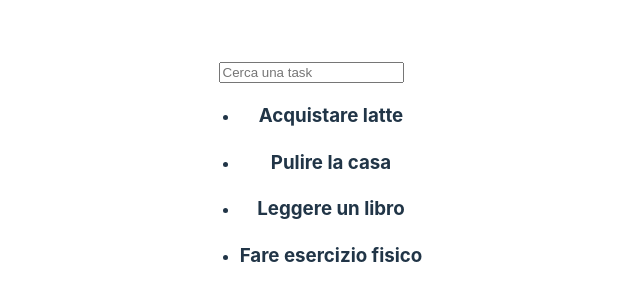
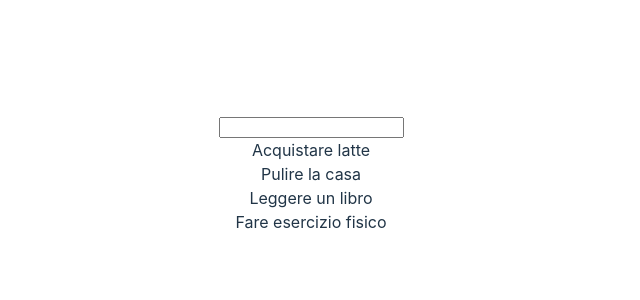
Before and after one commit to marinademinescu/nicoleo-react, a React (Vite) app: page / in a window 1280 px wide. Shown: the part 226-526 px from the top of the page, without its empty margins (329-969 px from the left). Built offline with nearby package versions, Linux system fonts and the light colour scheme.

Commit message:
commit modifiche

```diff
--- a/src/App.jsx
+++ b/src/App.jsx
@@ -1,14 +1,31 @@
+import './App.css';
+import useFilteredTodos from './components/useFilteredTodos/useFilteredTodos';
 import { useState } from 'react';
-import './App.css';
-import UseFilteredTodos from './components/UseFilteredTodos/UseFilteredTodos';
 
 function App() {
+  const [search, setSearch] = useState('')
 
+
+  const list = [
+      { id: 1, text: 'Acquistare latte' },
+      { id: 2, text: 'Pulire la casa' },
+      { id: 3, text: 'Leggere un libro' },
+      { id: 4, text: 'Fare esercizio fisico' }
+    ]
+
+    const listsFiltred = useFilteredTodos(list, search)
   return (
-    <div>
-      <UseFilteredTodos />
-    </div>
-  );
+
+    <>
+    {search}
+    <input onChange={(e) => setSearch(e.target.value)} />
+    {listsFiltred.listTodo.map((e) => {
+      return <div key={e.id}>{e.text} </div>
+    })}
+  </>
+
+  )
+
 }
 
 export default App;
--- a/src/components/UseFilteredTodos/UseFilteredTodos.jsx
+++ b/src/components/UseFilteredTodos/UseFilteredTodos.jsx
@@ -1,35 +1,12 @@
-import { useState, useEffect } from 'react';
+const useFilteredTodos = (list, search) => {
+  const listTodo = search ? list.filter(todo => todo.text.toLowerCase().includes(search.toLowerCase()))  : list
 
-const UseFilteredTodos = () => {
-  const [todos, setTodos] = useState([
-    { id: 1, text: 'Acquistare latte' },
-    { id: 2, text: 'Pulire la casa' },
-    { id: 3, text: 'Leggere un libro' },
-    { id: 4, text: 'Fare esercizio fisico' }
-  ]);
-  const [filteredTodos, setFilteredTodos] = useState([]);
-  const [searchTerm, setSearchTerm] = useState('');
+    console.log(listTodo)
 
-  useEffect(() => {
-    const filtered = todos.filter(todo => todo.text.toLowerCase().includes(searchTerm.toLowerCase()));
-    setFilteredTodos(filtered);
-  }, [todos, searchTerm]);
+  return {listTodo}
 
-  return (
-    <div>
-      <input
-        type="text"
-        value={searchTerm}
-        onChange={e => setSearchTerm(e.target.value)}
-        placeholder="Cerca una task"
-      />
-      <ul>
-        {filteredTodos.map(todo => (
-          <li key={todo.id}><h3>{todo.text}</h3></li>
-        ))}
-      </ul>
-    </div>
-  );
+
+
 }
 
-export default UseFilteredTodos;
+export default useFilteredTodos;
```
